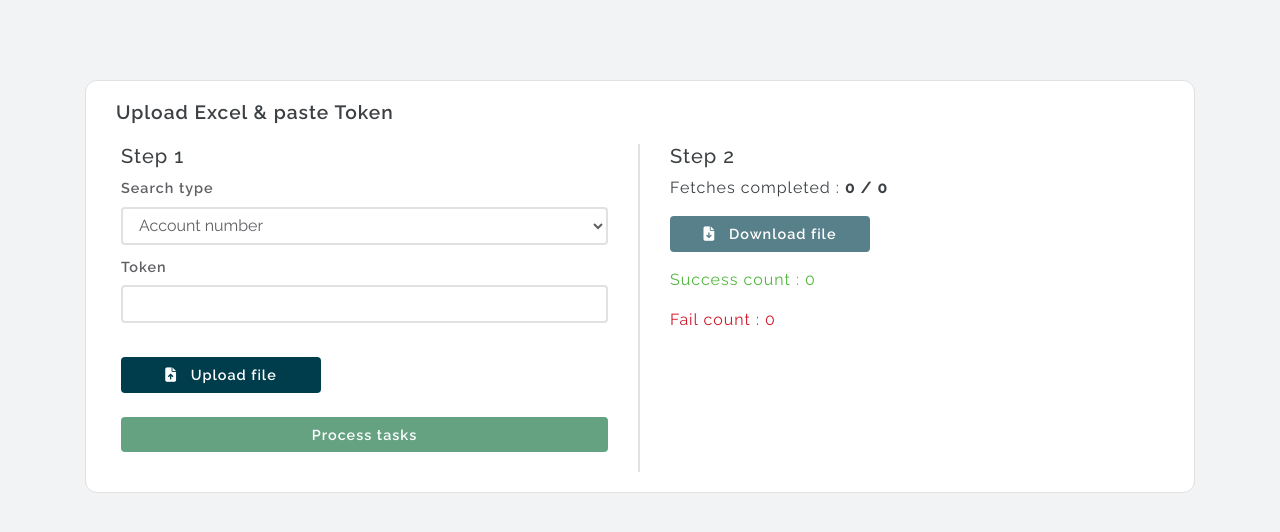
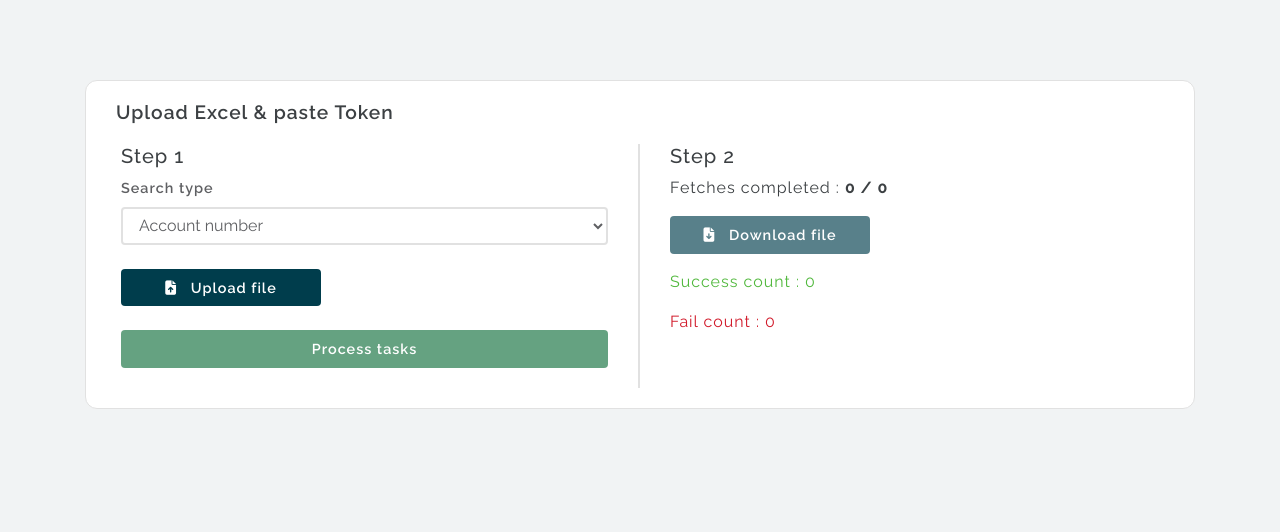
Before and after one commit to theborzzardie/test, an Angular app: page / in a window 1280 px wide. Shown: the top 532 px of the page. Built offline with nearby package versions, Linux system fonts and the light colour scheme.

Commit message:
added token refresh mechanism did some wizardry to allow the fetched data to continue to get new token incase of 401

```diff
--- a/src/app/api.service.ts
+++ b/src/app/api.service.ts
@@ -1,6 +1,7 @@
-import { HttpClient } from '@angular/common/http';
+import { HttpClient, HttpParams ,HttpHeaders} from '@angular/common/http';
 import { Injectable } from '@angular/core';
 import { Observable } from 'rxjs';
+
 
 
 @Injectable({
@@ -8,18 +9,31 @@ import { Observable } from 'rxjs';
 })
 export class ApiService {
 
-  baseUrl = "https://selfservice.kplc.co.ke/api/publicData/2.0.1/newContractList?"
+  baseUrl = "https://selfservice.kplc.co.ke/api/publicData/2.0.1/newContractList?";
+  tokenUrl = "https://selfservice.kplc.co.ke/api/token";
 
   constructor(private httpClient: HttpClient) { }
 
   getTokenData(number: any, searchtype: string): Observable<any> {
     return this.httpClient.get<any>(this.baseUrl + searchtype + '=' + number, { observe: 'response' });
   }
+
+  getToken(): Observable<any> {
+    const headers = {
+      headers: new HttpHeaders().set('Content-Type', 'application/x-www-form-urlencoded; charset=UTF-8')
+    };
+
+    const params = new HttpParams()
+      .set("grant_type", "client_credentials")
+      .set("scope", "oken_public accounts_public attributes_public customers_public documents_public listData_public rccs_public sectorSupplies_public selfReads_public serviceRequests_public services_public streets_public supplies_public users_public workRequests_public publicData_public juaforsure_public calculator_public sscalculator_public token_private accounts_private accounts_public attributes_public attributes_private customers_public customers_private documents_private documents_public listData_public rccs_private rccs_public sectorSupplies_private sectorSupplies_public selfReads_private selfReads_public serviceRequests_private serviceRequests_public services_private services_public streets_public supplies_private supplies_public users_private users_public workRequests_private workRequests_public notification_private outage_private juaforsure_private juaforsure_public prepayment_private pdfbill_private publicData_public selfReadsPeriod_private corporateAccount_private calculator_public sscalculator_public register_public ssaccounts_public addaccount_public summaryLetter_public whtcertificate_public selfService_public")
+
+    return this.httpClient.post<any>(this.tokenUrl, params, headers);
+  }
 }
 
 
 // GET TOKEN ENDPOINT
-// https://selfservice.kplc.co.ke/api/token
+//
 
 // GET TOKEN PAYLOAD, SENT AS FORM DATA
 // grant_type=client_credentials&scope=token_public accounts_public attributes_public customers_public documents_public listData_public rccs_public sectorSupplies_public selfReads_public serviceRequests_public services_public streets_public supplies_public users_public workRequests_public publicData_public juaforsure_public calculator_public sscalculator_public token_private accounts_private accounts_public attributes_public attributes_private customers_public customers_private documents_private documents_public listData_public rccs_private rccs_public sectorSupplies_private sectorSupplies_public selfReads_private selfReads_public serviceRequests_private serviceRequests_public services_private services_public streets_public supplies_private supplies_public users_private users_public workRequests_private workRequests_public notification_private outage_private juaforsure_private juaforsure_public prepayment_private pdfbill_private publicData_public selfReadsPeriod_private corporateAccount_private calculator_public sscalculator_public register_public ssaccounts_public addaccount_public summaryLetter_public whtcertificate_public selfService_public
--- a/src/app/interceptors/http.token.interceptor.ts
+++ b/src/app/interceptors/http.token.interceptor.ts
@@ -4,38 +4,36 @@ import { Router } from '@angular/router';
 import { Observable, throwError } from 'rxjs';
 import { catchError } from 'rxjs/operators';
 
-@Injectable( {
+@Injectable({
   providedIn: 'root',
-} )
-export class HttpTokenInterceptor implements HttpInterceptor
-{
-  constructor ( private router: Router ) { }
-  intercept (
+})
+export class HttpTokenInterceptor implements HttpInterceptor {
+  constructor(private router: Router) { }
+  intercept(
     req: HttpRequest<any>,
     next: HttpHandler
-  ): Observable<HttpEvent<any>>
-  {
-    if ( req.url.includes( 'registration' ) ) {
-      return next.handle( req );
+  ): Observable<HttpEvent<any>> {
+    if (req.url.includes('registration')) {
+      return next.handle(req);
     }
 
     const token = localStorage.getItem('kplctoken') ?? '';
 
+    const request = req.clone({
+      setHeaders: {
+        Authorization: req.url.includes('token') ? 'Basic aVBXZkZTZTI2NkF2eVZHc2xpWk45Nl8yTzVzYTp3R3lRZEFFa3MzRm9lSkZHU0ZZUndFMERUdGNh' : `Bearer ${token}`
+      },
+    });
 
-    const request = req.clone( {
-      setHeaders: {
-        Authorization: `Bearer ${ token }`,
-      },
-    } );
 
-    return next.handle( request ).pipe(
-      catchError( ( err ) =>
-      {
-        if ( err.status === 401 || err.status === 403 ) {
+    return next.handle(request).pipe(
+      catchError((err) => {
+        if (err.status === 401 || err.status === 403) {
+
         }
         // const error = err.error.message || err.statusText;
-        return throwError( err.error );
-      } )
+        return throwError(err.error);
+      })
     );
   }
 }
--- a/src/app/tokens/tokens.component.html
+++ b/src/app/tokens/tokens.component.html
@@ -18,10 +18,10 @@
             </select>
           </div>
 
-          <div class="form-group">
+          <!-- <div class="form-group">
             <label for="token">Token</label>
             <input type="text" name="token" [(ngModel)]="token" (ngModelChange)="writeToLocal()" class="form-control" [readonly]="searching || fileUploading" autocomplete="off">
-          </div>
+          </div> -->
 
           <div for="token">&nbsp;</div>
 
@@ -34,7 +34,7 @@
             <span class="file-name" [@fadeIn]> {{fileName}}</span>
           </div>
 
-          <button class="btn btn-search" [disabled]="fileUploading || !tokens.length || !token || (searching && totalDone !== tokens.length)" (click)="doLoop()">{{searching ? 'Processing ...' : 'Process tasks'}}</button>
+          <button class="btn btn-search" [disabled]="fileUploading || !tokens.length || (searching && totalDone !== tokens.length)" (click)="doLoop()">{{searching ? 'Processing ...' : 'Process tasks'}}</button>
 
 
         </div>
@@ -46,7 +46,9 @@
 
           <p>Fetches completed : <strong>{{ totalDone + ' / ' + tokens.length}}</strong></p>
           <!-- <a class="btn btn-upload" title="Download JSON" [href]="downloadJsonHref" target="_blank" (click)="generateDownloadJsonUri()" [ngClass]="{ 'disabled-anchor': searching || fileUploading}">Download file</a> -->
-          <button class="btn btn-upload mb-3" title="Download JSON" (click)="generateExcel()" [disabled]="fileUploading || !tokens.length || !token || totalDone !== tokens.length" sandbox="allow-downloads">
+          <span class="redText d-block mb-1" *ngIf="searching">*<small> click download only if sure</small></span>
+          <button class="btn btn-upload mb-3" title="Download JSON" (click)="generateExcel()" [disabled]="fileUploading || !tokens.length" sandbox="allow-downloads">
+            <!-- || totalDone !== tokens.length -->
             <i class="fa-solid fa-file-arrow-down"></i> &nbsp; Download file
           </button>
 
--- a/src/app/tokens/tokens.component.ts
+++ b/src/app/tokens/tokens.component.ts
@@ -1,6 +1,7 @@
 import { Component, OnInit } from '@angular/core';
 import { DomSanitizer } from '@angular/platform-browser';
 import { style, animate, transition, trigger } from '@angular/animations';
+import { HttpErrorResponse } from '@angular/common/http';
 
 import { ApiService } from '../api.service';
 // import { TOKENONE } from '../app.constants';
@@ -43,12 +44,27 @@ export class TokensComponent implements OnInit {
 
   ngOnInit(): void {
     // console.log( new Date( 1703710800000 ).toISOString());
-    // this.doLoop();
-    this.token = localStorage.getItem('kplctoken') ?? '';
+    // this.token = localStorage.getItem('kplctoken') ?? '';
+    // this.getToken();
   }
 
   openUploadDialog(): void {
     document.getElementById('uploadFileInput') ?.click();
+  }
+
+
+  getToken(): void {
+    this.apiService.getToken().subscribe(
+      (res: any) => {
+        // console.log(res);
+        localStorage.setItem('kplctoken', res.access_token);
+
+      },
+      (error: any) => {
+        // console.log(error);
+
+      }
+    )
   }
 
   uploadRefreshedFile(event: any): void {
@@ -66,7 +82,7 @@ export class TokensComponent implements OnInit {
 
     setTimeout(() => {
       this.extractDataFromFile(file);
-    }, 2000);
+    }, 1200);
   }
 
   extractDataFromFile(file: File): void {
@@ -81,7 +97,7 @@ export class TokensComponent implements OnInit {
       const data = reader.result;
       workBook = XLSX.read(data, { type: 'binary' });
       jsonData = XLSX.utils.sheet_to_json(workBook.Sheets[workBook.SheetNames[0]]);
-      // this.tokens = jsonData.slice(0, 5);
+      // this.tokens = jsonData.slice(0, 2);
       this.tokens = jsonData;
 
       // console.log(jsonData);
@@ -106,20 +122,19 @@ export class TokensComponent implements OnInit {
         this.getTokenData(data);
         this.totalDone += 1;
         this.searching = this.totalDone === this.tokens.length ? false : true;
+
       }, 1500 * (index + 1));
     });
 
-
-    setTimeout(() => {
-      console.log(JSON.stringify(this.tokens));
-    }, 1500 * this.tokens ?.length + 2 );
+    // setTimeout(() => {
+    //   this.totalDone === this.tokens.length ? console.log(JSON.stringify(this.tokens)) : '';
+    // }, 1500 * this.tokens?.length + 5 );
   }
 
   getTokenData(data?: any): void {
     this.apiService.getTokenData(data.SEARCH_NUMBER, this.type).subscribe(
       (res: any) => {
         data.exists = 'true';
-        data.errorMessage = '';
         data.accountNumber = res.body.data[0].accountReference ?? 'NOT FOUND';
         data.meterNumber = res.body.data[0].meterList[0].serialNum ?? 'NOT FOUND';
         data.balance = res.body.data[0].balance;
@@ -128,13 +143,21 @@ export class TokensComponent implements OnInit {
         data.billDate = new Date(res.body.data[0].colBills[0].billDate).toISOString() ?? 'NOT FOUND';
         data.dueDate = new Date(res.body.data[0].colBills[0].dueDate).toISOString() ?? 'NOT FOUND';
         this.success += 1;
+        data.errorMessage = '';
         // console.log( data );
 
       },
       (error: any) => {
-        console.log(error);
-        data.errorMessage = error ?.msgUser;
-        data.exists = 'false';
+        // console.log(error);
+        if (error.fault.message === 'Invalid Credentials' || error.fault.message === 'Missing Credentials') {
+          this.getToken();
+          data.retry = 'true';
+
+        } else {
+          data.errorMessage = error ?.msgUser;
+          data.exists = 'false';
+        }
+
         this.fail += 1;
 
       }
@@ -150,8 +173,6 @@ export class TokensComponent implements OnInit {
     this.downloadJsonHref = uri;
   }
 
-
-
   generateExcel(): void {
     const filename = this.fileName + '-processed.xlsx'
     const workSheet: XLSX.WorkSheet = XLSX.utils.json_to_sheet(this.tokens);
@@ -161,11 +182,6 @@ export class TokensComponent implements OnInit {
     XLSX.writeFile(workBook, filename);
   }
 
-  writeToLocal(): void {
-    this.token.length ? localStorage.setItem('kplctoken', this.token) : '';
-  }
-
-
 
 
 }
--- a/src/styles.scss
+++ b/src/styles.scss
@@ -32,7 +32,11 @@ body {
 }
 
 .form-group{
-  margin-bottom: 10px;
+  margin-bottom: 0;
+}
+
+.btn{
+  padding: 7px;
 }
 
 input,
```
